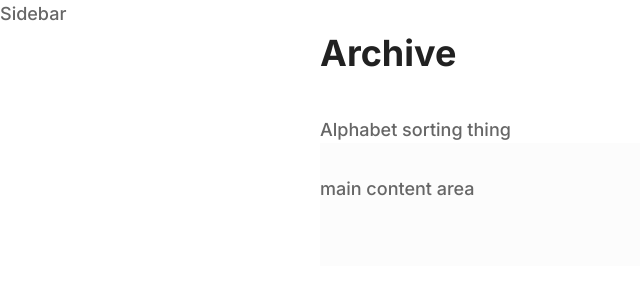
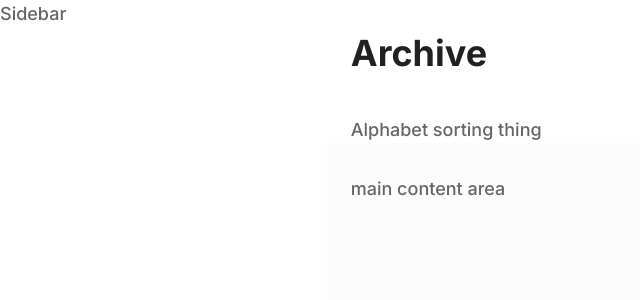
Before and after one commit to codedpills/tidy-archive, a React (Create React App) app: page / in a window 1280 px wide. Shown: the top 300 px of the page, without its empty margins (0-640 px from the left). Built offline with nearby package versions, Linux system fonts and the light colour scheme.

Commit message:
style layout components

```diff
--- a/src/components/layout/layout.scss
+++ b/src/components/layout/layout.scss
@@ -1,11 +1,8 @@
-@import '../../styles/variables';
-
-.page-container {
-    --bs-gutter-x: 0rem !important;
-}
+@import "../../styles/variables";
 
 .title-bar {
   background-color: #fff;
+  padding: 0 $spacing-large;
 
   .title-bar__heading {
     padding: $spacing-xlarge 0;
@@ -17,7 +14,7 @@
 }
 
 .main-area__content {
+  min-height: 80vh;
   background-color: $custom-grey-light;
-    padding-top: $spacing-xlarge;
-    padding-bottom: $spacing-xxxlarge;
+  padding: $spacing-xlarge $spacing-large $spacing-xxxlarge $spacing-large;
 }
```
Lines whose indentation alone changed are shown as unchanged.
